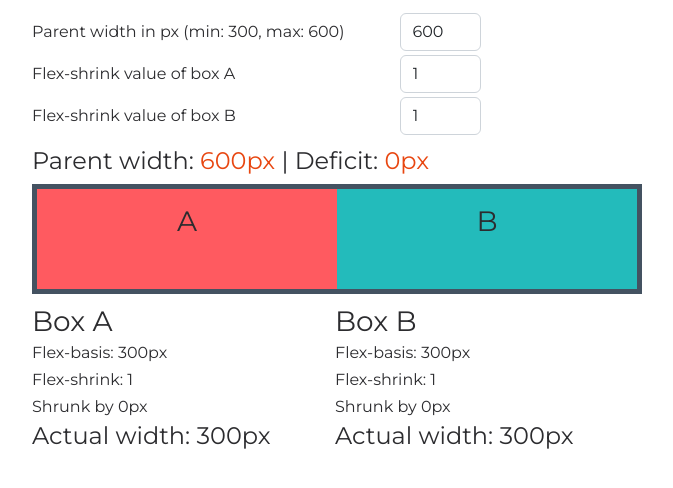
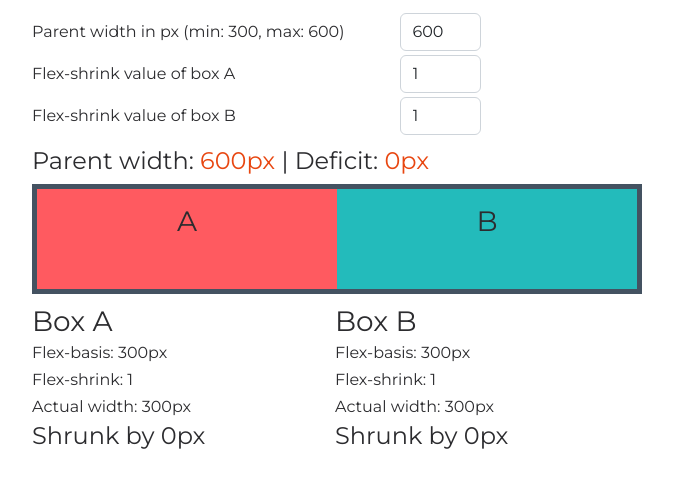
Before and after one commit to Code-Institute-Students/flexbox-interactive-demo, a plain HTML site: page index.html in a window 1280 px wide. Shown: the part 128-616 px from the top of the page, without its empty margins (305-978 px from the left). Drawn offline with nearby package versions, Linux system fonts and the light colour scheme.

Commit message:
Emphasise 'Shrunk by' rather than 'Actual Width'

```diff
--- a/index.html
+++ b/index.html
@@ -65,15 +65,15 @@
                         <h3>Box A</h3>
                         <p>Flex-basis: 300px</p>
                         <p>Flex-shrink: <span id="flex-s-a">1</span></p>
-                        <p>Shrunk by <span id="calc-shrink-a">0</span>px</p>
-                        <h4>Actual width: <span id="actual-width-a">300</span>px</h4>
+                        <p>Actual width: <span id="actual-width-a">300</span>px</p>
+                        <h4>Shrunk by <span id="calc-shrink-a">0</span>px</h4>
                     </section>
                     <section class="col-6 p-0 pt-2 stats-b stats">
                         <h3>Box B</h3>
                         <p>Flex-basis: 300px</p>
                         <p>Flex-shrink: <span id="flex-s-b">1</span></p>
-                        <p>Shrunk by <span id="calc-shrink-b">0</span>px</p>
-                        <h4>Actual width: <span id="actual-width-b">300</span>px</h4>
+                        <p>Actual width: <span id="actual-width-b">300</span>px</p>
+                        <h4>Shrunk by <span id="calc-shrink-b">0</span>px</h4>
                     </section>
                 </div>
             </div>
```
